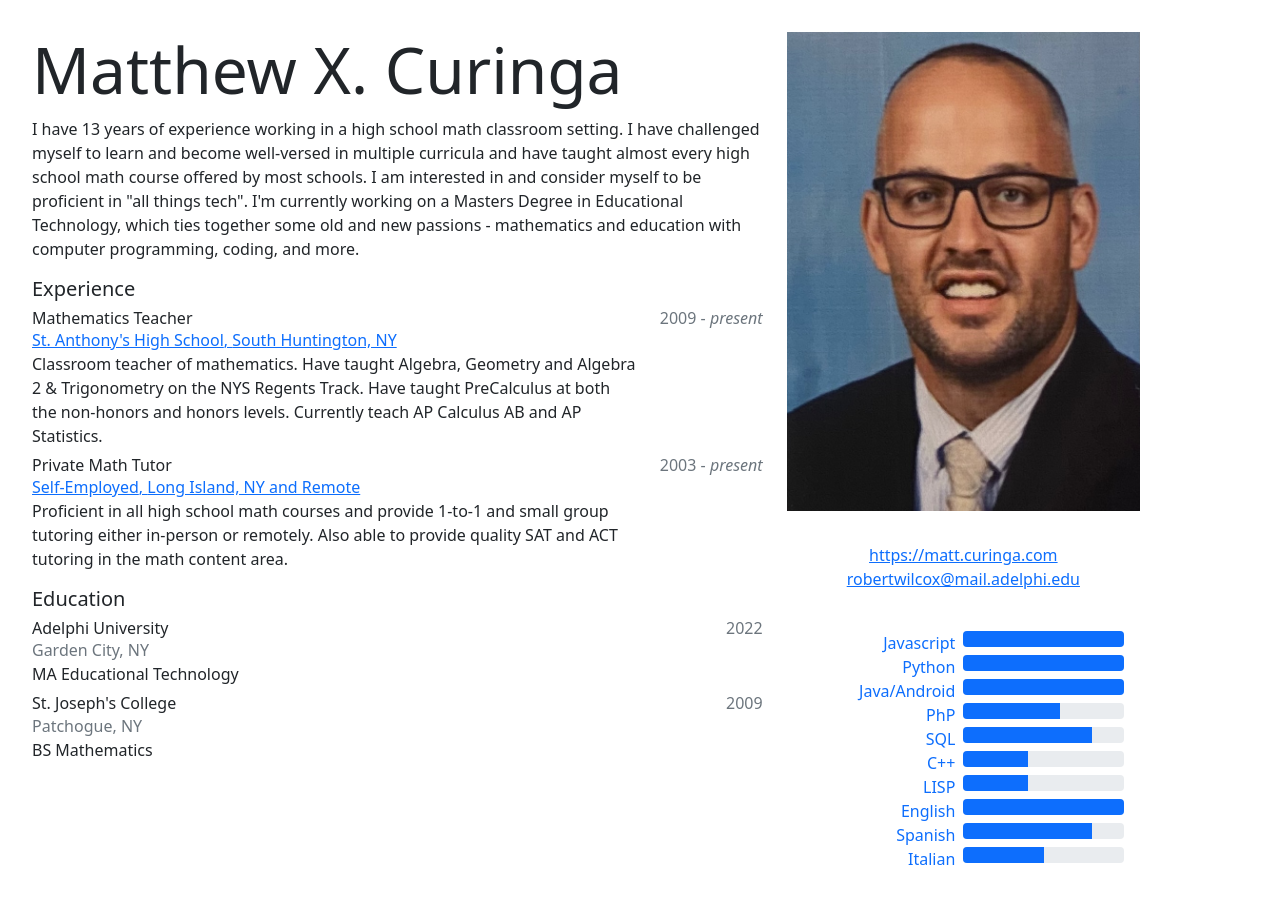
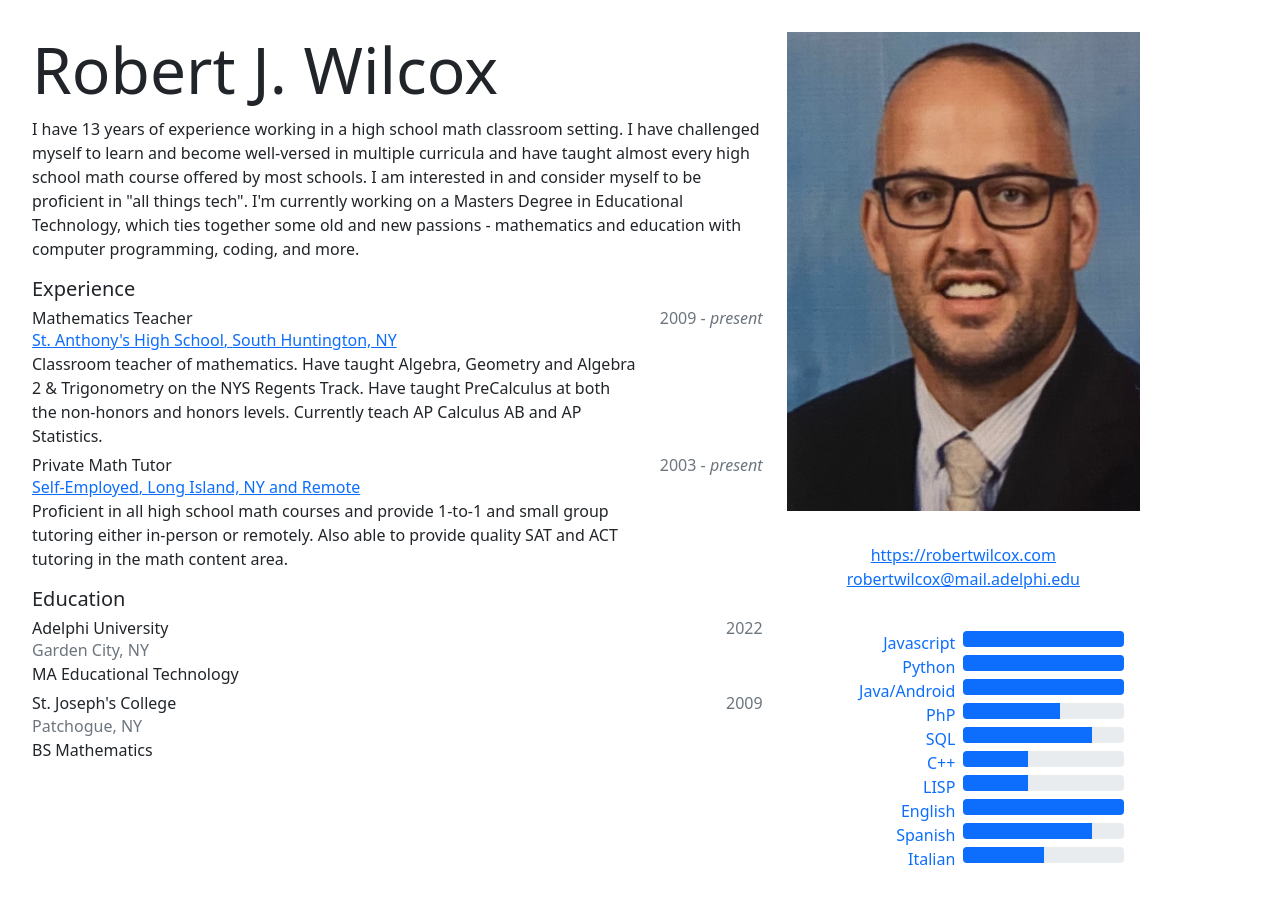
Before and after one commit to rwilcox23/resume, a React (Create React App) app: page / in a window 1280 px wide. Shown: the top 904 px of the page. Built offline with nearby package versions, Linux system fonts and the light colour scheme.

Commit message:
updated more profile info

```diff
--- a/src/PrettyRez.jsx
+++ b/src/PrettyRez.jsx
@@ -44,7 +44,7 @@ function Rez() {
 function Header(props) {
   return (
     <header className="PortfolioHeader">
-      <h5>Matthew X. Curinga</h5>
+      <h5>Robert J. Wilcox</h5>
       <Bio />
     </header>
   );
--- a/src/Profile.jsx
+++ b/src/Profile.jsx
@@ -5,8 +5,8 @@ function Contact(props) {
   return (
     <section className="text-center mb-2 semiTrans p-3 rounded">
       <div>
-        <a href="https://matt.curinga.com"
-          title="go to matt's site">https://matt.curinga.com</a>
+        <a href="https://robertwilcox.com"
+          title="go to Rob's site">https://robertwilcox.com</a>
       </div>
       <div><a href="mailto:robertwilcox@mail.adelphi.edu">robertwilcox@mail.adelphi.edu</a></div>
     </section>
--- a/src/index.js
+++ b/src/index.js
@@ -3,7 +3,7 @@ import ReactDOM from 'react-dom';
 import './index.css';
 import App from './App';
 
-document.title ="Matthew X. Curinga :: Resume";
+document.title ="Robert J. Wilcox :: Resume";
 
 ReactDOM.render(
   <React.StrictMode>
```
